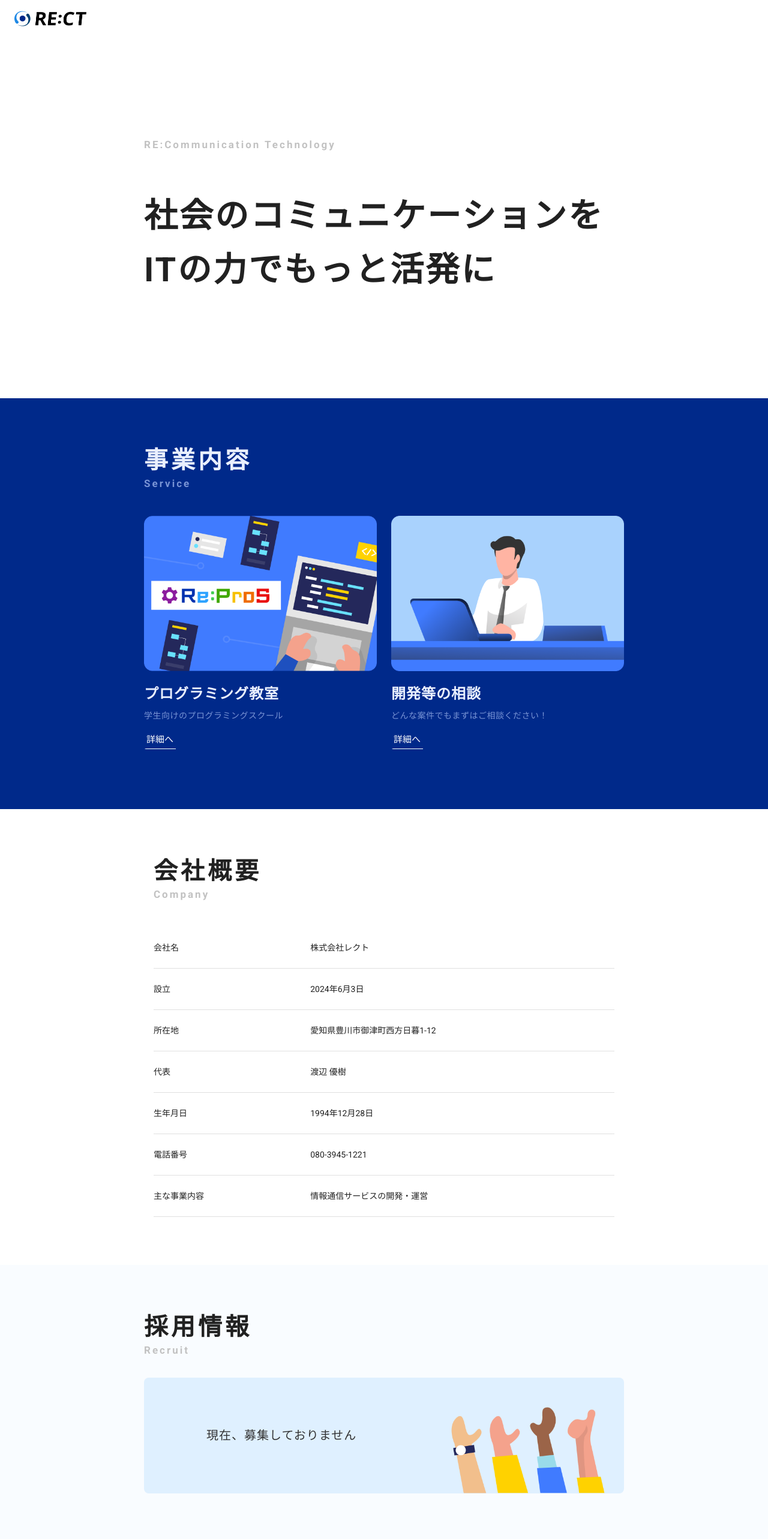
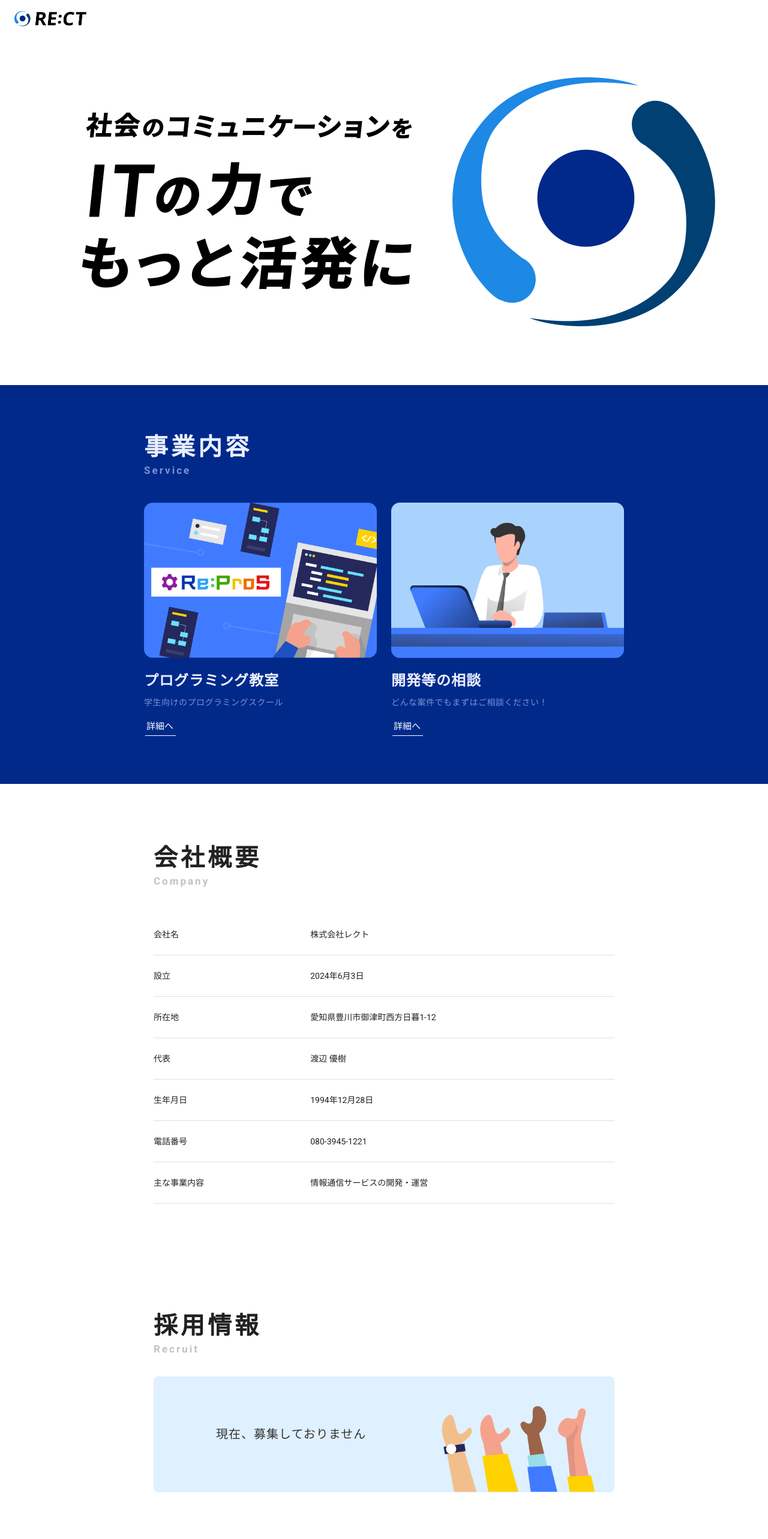
Before and after one commit to yutaroud/rect, a Next.js app: page / in a window 1280 px wide. Shown: the top 2566 px of the page at 60% size. Built offline with nearby package versions, Linux system fonts and the light colour scheme.

Commit message:
fv仮で作成

```diff
--- a/src/modules/Business.tsx
+++ b/src/modules/Business.tsx
@@ -12,7 +12,7 @@ const Business = () => {
       sx={{
         width: "100%",
         background: "#00298A",
-        padding: "80px 16px 100px",
+        padding: "80px 16px",
       }}
     >
       <Box
--- a/src/modules/Company.tsx
+++ b/src/modules/Company.tsx
@@ -30,7 +30,7 @@ const Company = () => {
         maxWidth: "800px",
         width: "100%",
         margin: "0 auto",
-        padding: "80px 16px",
+        padding: "100px 16px",
       }}
       position="relative"
     >
--- a/src/modules/Contact.tsx
+++ b/src/modules/Contact.tsx
@@ -10,7 +10,7 @@ const Contact = () => {
         maxWidth: "800px",
         width: "100%",
         margin: "0 auto",
-        padding: "80px 16px 100px",
+        padding: "80px 16px",
       }}
     >
       <Typography
--- a/src/modules/Kv.tsx
+++ b/src/modules/Kv.tsx
@@ -1,50 +1,27 @@
 import Box from "@mui/material/Box";
-import Typography from "@mui/material/Typography";
+import Image from "next/image";
+import Fade from '@mui/material/Fade';
 
 const Kv = () => {
   return (
     <Box
       mt={8}
       sx={{
-        height: "600px",
-        display: "flex",
-        flexDirection: "column",
-        justifyContent: "center",
+        textAlign: "center",
         "@media screen and (max-width:800px)": {
           padding: "96px 16px",
           height: "auto",
         },
       }}
     >
-      <Box sx={{ margin: "auto", maxWidth: "800px", width: "100%" }}>
-        <Typography
-          variant="h1"
-          sx={{
-            fontSize: "17px",
-            fontWeight: "bold",
-            letterSpacing: "3px",
-            color: "#C2C2C2",
-            "@media screen and (max-width:800px)": { fontSize: "12px" },
-          }}
-        >
-          RE:Communication Technology
-        </Typography>
-        <Typography
-          variant="h1"
-          mt={8}
-          sx={{
-            fontSize: "56px",
-            fontWeight: "bold",
-            letterSpacing: "3px",
-            lineHeight: "1.6",
-            "@media screen and (max-width:800px)": { fontSize: "40px" },
-          }}
-        >
-          社会のコミュニケーションを
-          <br />
-          ITの力でもっと活発に
-        </Typography>
-      </Box>
+      <Fade in={true} timeout={1000}>
+      <Image
+          alt="fv"
+          src="../../image/top/fv.png"
+          width={1233}
+          height={571}
+        />
+        </Fade>
     </Box>
   );
 };
--- a/src/modules/Recuritment.tsx
+++ b/src/modules/Recuritment.tsx
@@ -6,17 +6,10 @@ const Recruitment = () => {
     <Box
       component="section"
       sx={{
-        width: "100%",
-        background: "#F9FCFF",
-        padding: "80px 16px 100px",
-      }}
-    >
-      <Box
-        component="section"
-        sx={{
         maxWidth: "800px",
         width: "100%",
         margin: "0 auto",
+        padding: "80px 16px",
       }}
     >
       <Typography
@@ -80,7 +73,6 @@ const Recruitment = () => {
         </Typography>
       </Box>
     </Box>
-    </Box>
   );
 };
 
```
Also changed, not shown: public/image/top/fv.png (added). Lines whose indentation alone changed are shown as unchanged.
